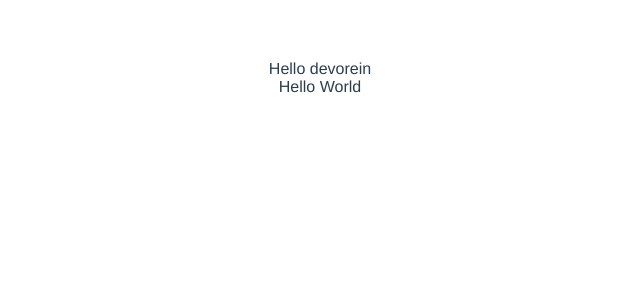
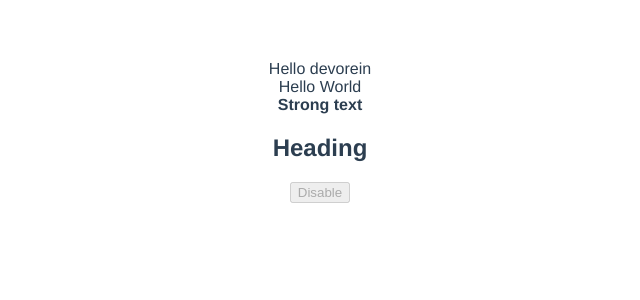
Before and after one commit to Devorein/vue-init, a Vue app: page / in a window 1280 px wide. Shown: the top 300 px of the page, without its empty margins (320-960 px from the left). Built offline with nearby package versions, Linux system fonts and the light colour scheme.

Commit message:
Added v-bind:attribute

```diff
--- a/src/App.vue
+++ b/src/App.vue
@@ -1,6 +1,9 @@
 <template>
   <div>{{greet}} {{name}}</div>
   <div v-text="text"></div>
+  <div v-html="html"></div>
+  <h2 id="headingId">Heading</h2>
+  <button v-bind:disabled="isDisabled">Disable</button>
 </template>
 
 <script>
@@ -11,7 +14,10 @@ export default {
     return {
       text: "Hello World",
       greet: "Hello",
-      name: "devorein"
+      name: "devorein",
+      html: "<b>Strong text</b>",
+      headingId: 'heading',
+      isDisabled: true
     }
   }
 }
```
